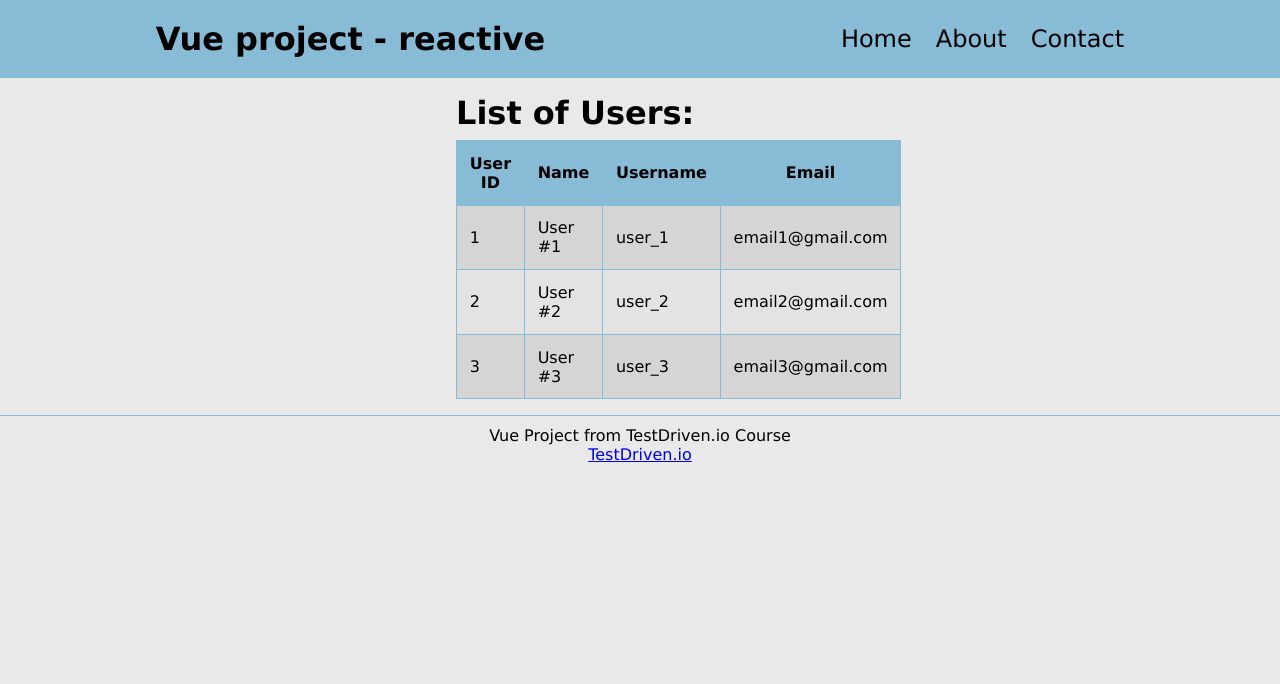
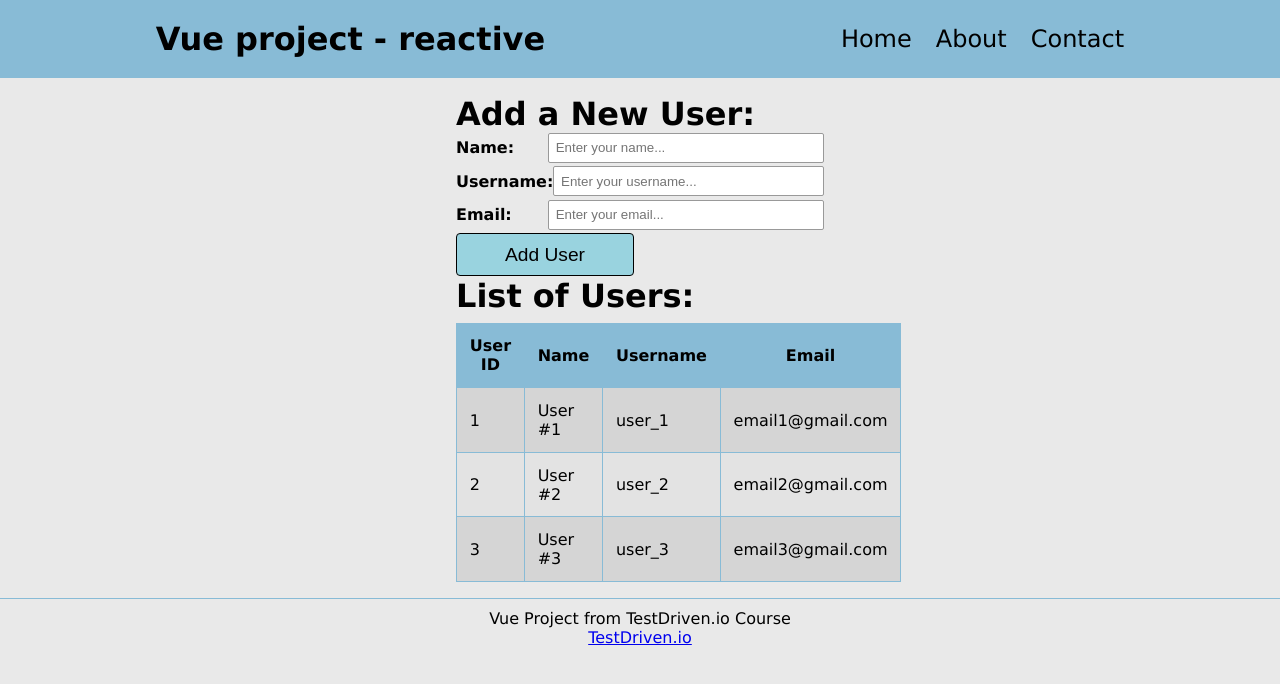
Before and after one commit to ezjung/vue-testdrivenIo, a Vue app: page / in a window 1280 px wide. Shown: the top 684 px of the page. Built offline with nearby package versions, Linux system fonts and the light colour scheme.

Commit message:
2.20-start: emit implementation on composition API

```diff
--- a/src/App.vue
+++ b/src/App.vue
@@ -1,5 +1,5 @@
 <script setup>
-import { ref } from '@vue/reactivity'
+import { ref } from 'vue'
 import AppHeader from '@/components/AppHeader.vue';
 import AppContent from '@/components/AppContent.vue';
 import AppFooter from '@/components/AppFooter.vue';
--- /dev/null
+++ b/src/components/AddNewUser.vue
@@ -0,0 +1,96 @@
+<script setup>
+import { ref } from 'vue'
+
+const emit = defineEmits(['createUser'])
+
+// ----
+// Data
+// ----
+const user = ref({
+    name: '',
+    username: '',
+    email: ''
+})
+
+// -------
+// Methods
+// -------
+const addNewUser = () => {
+    emit('createUser', {
+    name: user.value.name,
+    username: user.value.username,
+    email: user.value.email
+    })
+
+    // Clear the variables used for reading in the new user's info
+    user.value.name = ''
+    user.value.username = ''
+    user.value.email = ''
+}
+</script>
+
+<template>
+    <form>
+        <h1>Add a New User:</h1>
+        <div class="field">
+            <label for="newName">Name:</label>
+            <input type="text" id="newName" v-model="user.name" placeholder="Enter your name..." />
+        </div>
+        <div class="field">
+            <label for="newUsername">Username:</label>
+            <input type="text" id="newUsername" v-model="user.username" placeholder="Enter your username..." />
+        </div>
+        <div class="field">
+            <label for="newEmail">Email:</label>
+            <input type="email" id="newEmail" v-model="user.email" placeholder="Enter your email..." />
+        </div>
+        <div class="field">
+            <button v-on:click.prevent="addNewUser">Add User</button>
+        </div>
+    </form>
+</template>
+
+<style scoped>
+
+form {
+  padding: 0.5px 0;
+}
+
+.field {
+  display: flex;
+  flex-direction: row;
+  justify-content: space-between;
+}
+
+label {
+  margin: auto 0;
+  font-weight: 600;
+}
+
+input {
+  width: 75%;
+  padding: 0.5em;
+  border: 1px solid #999;
+  border-radius: 2px;
+}
+
+.field + .field {
+  margin-top: 0.2rem;
+}
+
+button, input[type="submit"] {
+  background-color: #99D3Df;
+  padding: 0.5em 2.5em;
+  text-align: center;
+  font-size: 1.2em;
+  border-radius: 4px;
+  border: 1px solid black;
+  /* margin-top: 1rem;
+  margin-bottom: 1rem; */
+}
+
+button:hover, input[type="submit"]:hover {
+  background-color: #88BBD6;
+  cursor: pointer;
+}
+</style>
--- a/src/components/AppContent.vue
+++ b/src/components/AppContent.vue
@@ -1,7 +1,18 @@
+<template>
+  <main>
+    <AddNewUser @createUser="createNewUser" />
+    <h1>{{ message }}</h1>
+    <ListUsers :users="users" />
+  </main>
+</template>
+
 <script setup>
-  import { ref } from '@vue/reactivity'
-  import ListUsers from './ListUsers.vue';
-
+  import { ref } from 'vue'
+  import ListUsers from './ListUsers.vue'
+  import AddNewUser from './AddNewUser.vue'
+  //----
+  // DATA
+  // ----
   const message = ref('List of Users:')
   const users = ref([
     {
@@ -23,14 +34,26 @@
       email: 'email3@gmail.com',
     },
   ])
+
+  // ----
+  // Methods
+  // ----
+  const createNewUser = (user) => {
+    // Check that all fields are filled in before adding the user
+    if ((user.name !== '') && (user.username !== '') && (user.email !== '')) {
+      let newUser = {
+        id: users.value.length + 1,
+        name: user.name,
+        username: user.username,
+        email: user.email
+      }
+
+      // Add the user to the local array of users
+      users.value.push(newUser)
+    }
+  }
+
   </script>
-
-<template>
-    <main>
-      <h1>{{ message }}</h1>
-      <ListUsers :users="users" />
-    </main>
-</template>
 
 <style scoped>
 main {
--- a/src/components/ListUsers.vue
+++ b/src/components/ListUsers.vue
@@ -1,5 +1,5 @@
 <script setup>
-defineProps({
+const props = defineProps({
     message: {type: String, required: true},
     users: {type: Array, required: true}
 })
```
